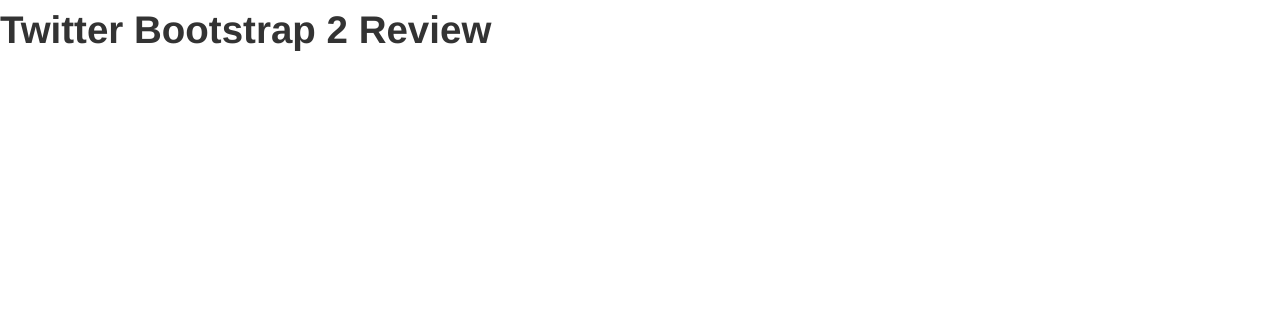
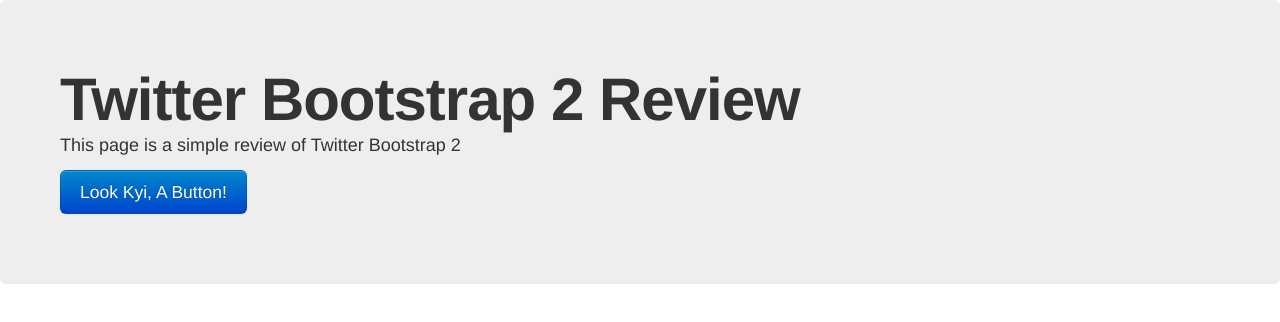
Before and after one commit to MarkeithReed/Meet-Bootstrap2, a plain HTML site: page index.html in a window 1280 px wide. Drawn offline with Linux system fonts and the light colour scheme.

Commit message:
Update index.html

```diff
--- a/index.html
+++ b/index.html
@@ -12,7 +12,15 @@
 
 <body>
 
+  <div class="hero-unit">
+
   <h1>Twitter Bootstrap 2 Review</h1>
+
+  <p>This page is a simple review of Twitter Bootstrap 2</p>
+
+  <p><a<a class="btn btn-primary btn-large">Look Kyi, A Button!</a></p>
+
+  </div>
 
 </body>
 
```
